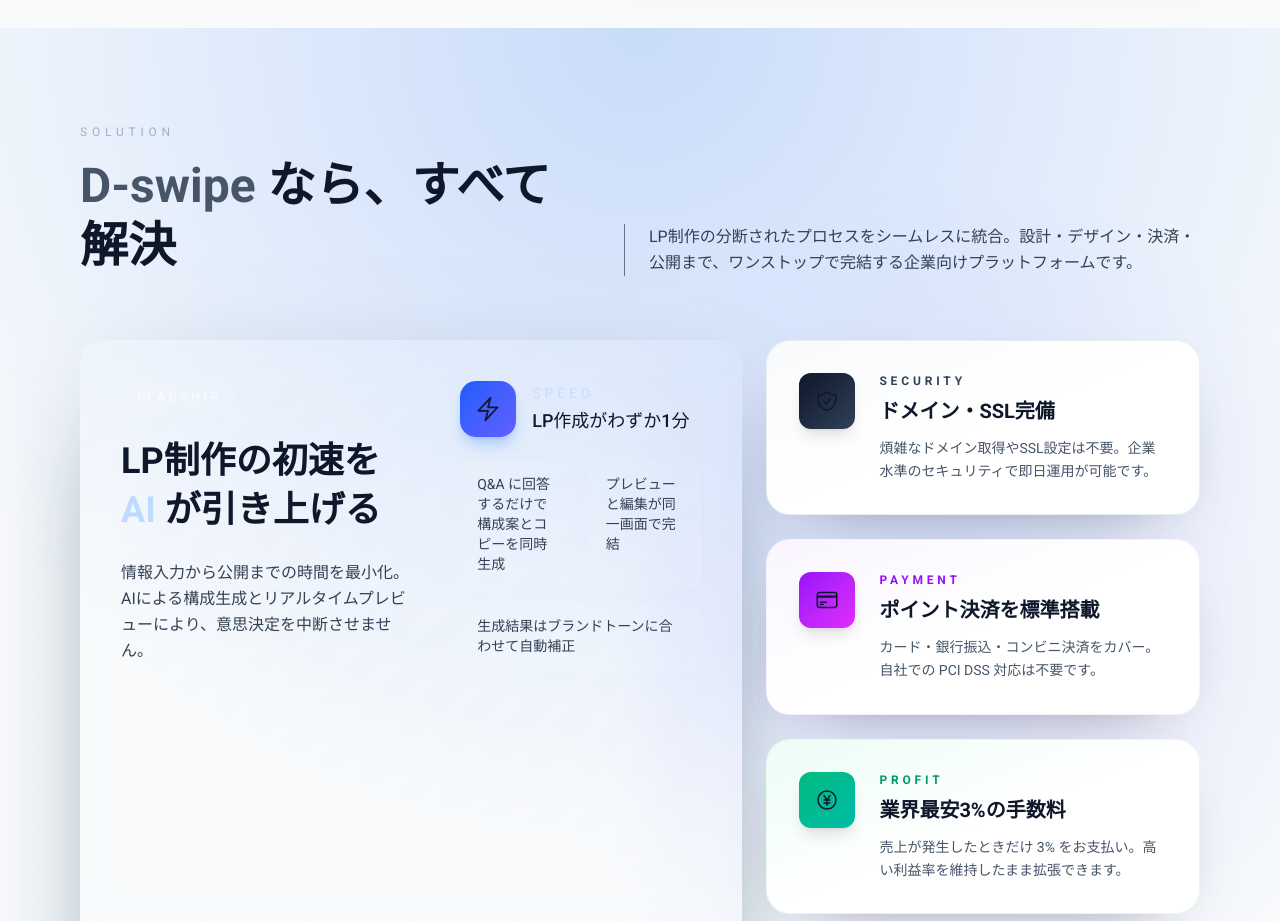
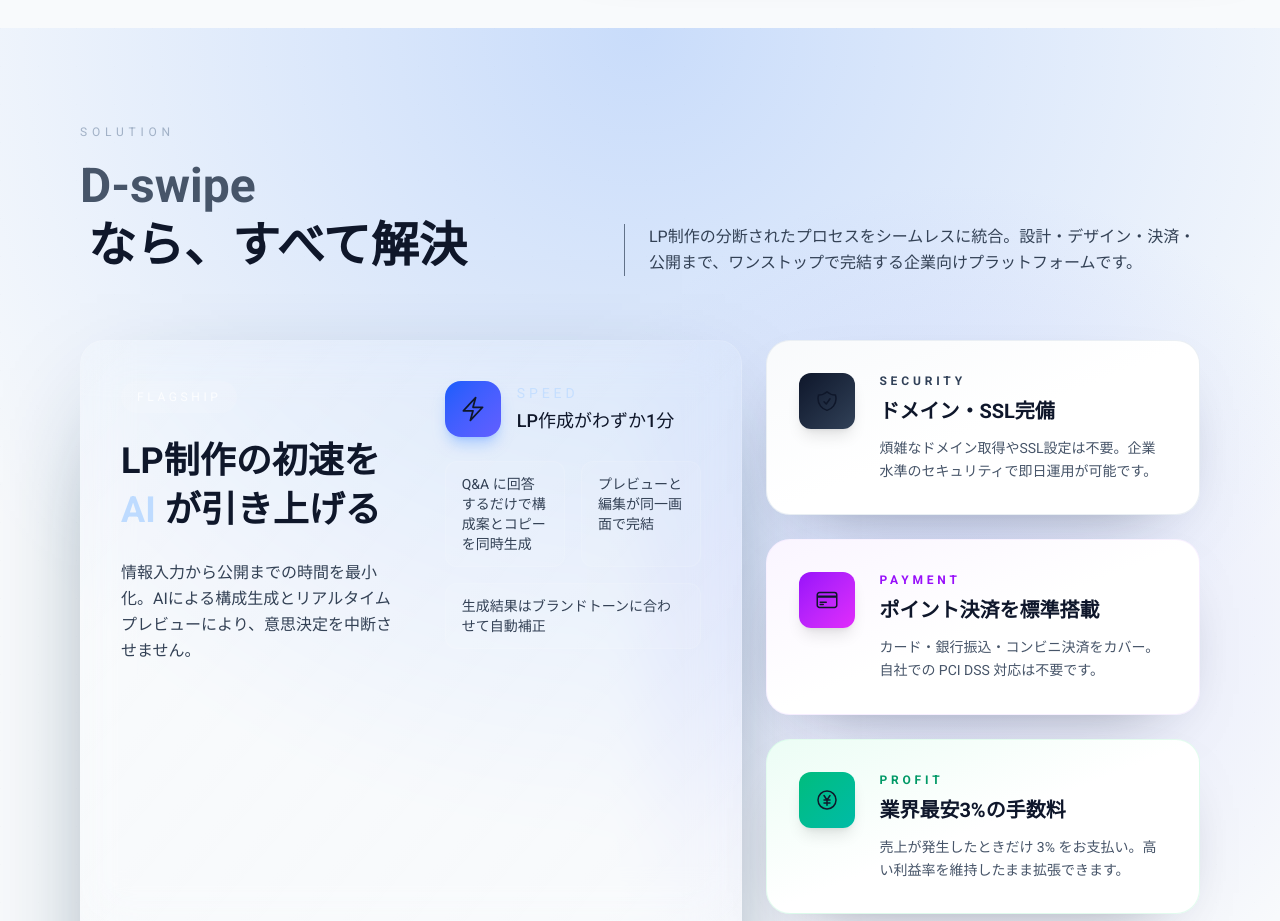
Before and after one commit to jinjinsansan/dswipe, a Next.js app: page / in a window 1280 px wide. Shown: the part 1840-2761 px from the top of the page. Built offline with nearby package versions, Linux system fonts and the light colour scheme; a web font is replaced by a local one.

Commit message:
style: refine solution section heading and layout

```diff
--- a/app/page.tsx
+++ b/app/page.tsx
@@ -441,12 +441,13 @@
         <div className="container mx-auto px-4 max-w-6xl relative z-10">
           <motion.div {...fadeInUp} className="mb-16">
             <div className="flex flex-col lg:flex-row lg:items-end lg:justify-between gap-8">
-              <div>
+              <div className="max-w-2xl">
                 <p className="uppercase text-xs tracking-[0.4em] text-slate-400/80 mb-4">
                   Solution
                 </p>
                 <h2 className="text-4xl md:text-5xl font-bold text-white leading-tight">
-                  <span className="text-slate-400">D-swipe</span> なら、すべて解決
+                  <span className="text-slate-400">D-swipe</span>
+                  <span className="ml-2 inline-block align-baseline">なら、すべて解決</span>
                 </h2>
               </div>
               <div className="max-w-xl">
@@ -462,12 +463,12 @@
               {...fadeInUp}
               className="lg:col-span-3 rounded-3xl bg-gradient-to-br from-white/10 via-white/5 to-transparent border border-white/10 p-8 md:p-10 backdrop-blur-xl shadow-[0px_40px_120px_-60px_rgba(8,47,73,0.9)]"
             >
-              <div className="flex flex-col md:flex-row md:items-start md:justify-between gap-10">
-                <div className="max-w-md">
+              <div className="grid gap-10 lg:grid-cols-[1.05fr_0.95fr] items-start">
+                <div className="space-y-6">
                   <div className="inline-flex items-center gap-2 px-4 py-2 rounded-full bg-white/10 text-white/80 text-xs tracking-[0.3em] uppercase mb-6">
                     Flagship
                   </div>
-                  <h3 className="text-3xl md:text-4xl font-semibold text-white mb-6 leading-snug">
+                  <h3 className="text-3xl md:text-4xl font-semibold text-white leading-snug">
                     LP制作の初速を <span className="text-blue-200">AI</span> が引き上げる
                   </h3>
                   <p className="text-slate-300 leading-relaxed">
```
